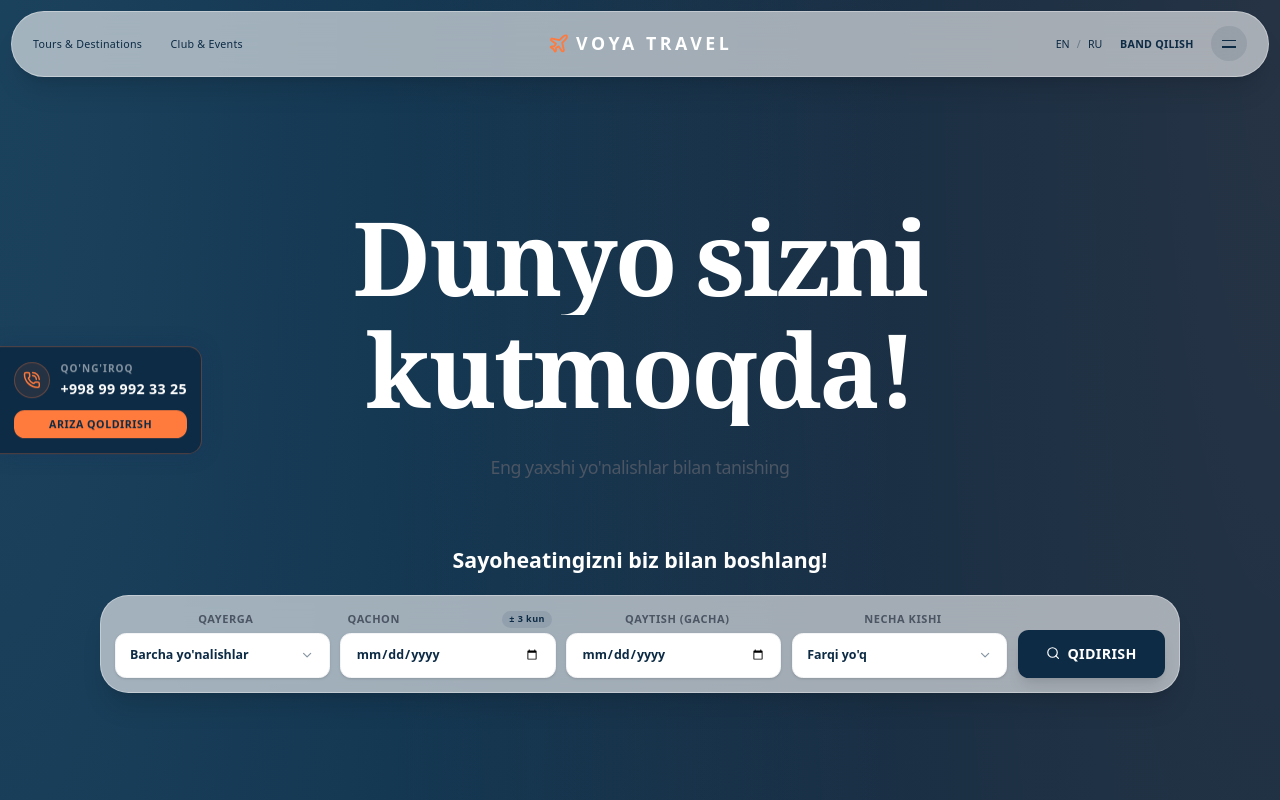
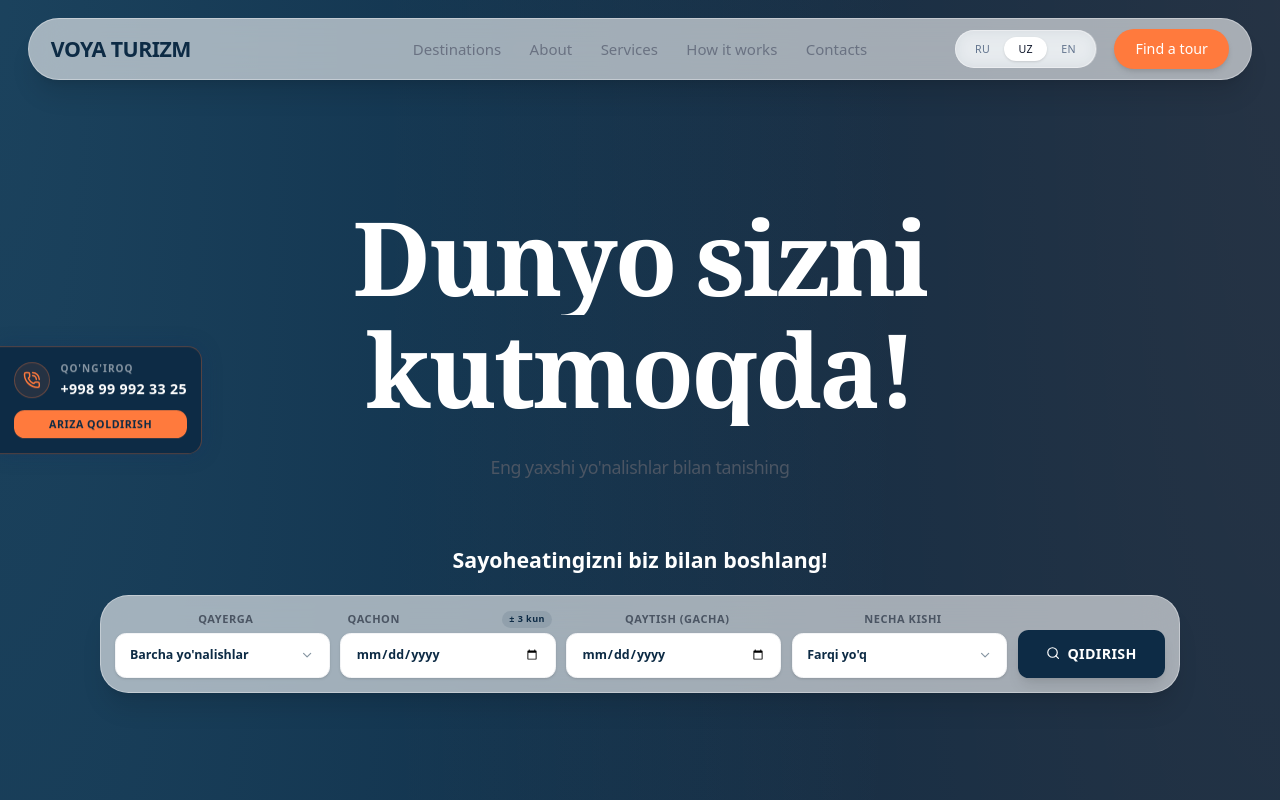
Before and after one commit to amirbek-o/voyatravel, a Next.js app: page / in a window 1280 px wide. Shown: the top 800 px of the page. Built offline with nearby package versions, Linux system fonts and the light colour scheme.

Commit message:
design: align global navigation header and triple language pills selector with brand specifications

```diff
--- a/src/components/Navbar.tsx
+++ b/src/components/Navbar.tsx
@@ -1,59 +1,75 @@
 "use client";
 
 import { useLanguage } from "@/context/LanguageContext";
-import { Plane } from "lucide-react";
 import { useState } from "react";
 import BookingModal from "./BookingModal";
 
 export default function Navbar() {
-  const { language, setLanguage, t } = useLanguage();
+  const { language, setLanguage } = useLanguage();
   const [isModalOpen, setIsModalOpen] = useState(false);
+
+  const navLinks = ["Destinations", "About", "Services", "How it works", "Contacts"];
 
   return (
     <>
-      <header className="fixed top-2 left-2 right-2 sm:top-3 sm:left-3 sm:right-3 z-50 flex items-center justify-between px-6 py-4 luxury-glass rounded-pill text-xs text-brand-deep">
-        {/* Left Nav */}
-        <nav className="hidden lg:flex flex-1 gap-8 font-medium tracking-wide">
-          <a href="#tours" className="hover:text-brand transition-colors">Tours & Destinations</a>
-          <a href="/legal" className="hover:text-brand transition-colors">Club & Events</a>
-        </nav>
+      <header className="fixed top-3 left-3 right-3 sm:top-5 sm:left-5 sm:right-5 xl:left-8 xl:right-8 z-50 flex items-center justify-between px-6 py-3 luxury-glass rounded-full border border-white/50">
 
-        {/* Center Brand */}
-        <div className="flex-1 flex justify-start lg:justify-center items-center">
-          <a href="/" className="flex items-center gap-2 text-xl font-bold uppercase tracking-[0.2em] text-white hover:text-brand transition-colors">
-            <Plane className="w-6 h-6 text-brand" />
-            <span>Voya Travel</span>
+        {/* 1. BRAND STRUCTURE (Far Left) */}
+        <div className="flex flex-1 items-center justify-start">
+          <a href="/" className="text-xl sm:text-2xl font-bold tracking-tight text-[#0D2B45] uppercase">
+            VOYA TURIZM
           </a>
         </div>
 
-        {/* Right Nav */}
-        <div className="flex-1 flex justify-end items-center gap-4 sm:gap-5">
-          <div className="flex items-center gap-2 font-medium">
-            <button
-              onClick={() => setLanguage("en")}
-              className={`hover:text-brand transition-colors ${language === 'en' ? 'text-brand font-bold' : ''}`}
+        {/* 1. NAVIGATION STRUCTURE (Center) */}
+        <nav className="hidden lg:flex flex-[2] justify-center items-center gap-8 font-medium text-[15px] text-gray-500">
+          {navLinks.map((item) => (
+            <a
+              key={item}
+              href={`#${item.toLowerCase().replace(/ /g, '-')}`}
+              className="hover:text-brand transition-colors duration-300"
             >
-              EN
-            </button>
-            <span className="text-brand-deep/40">/</span>
-            <button
-              onClick={() => setLanguage("ru")}
-              className={`hover:text-brand transition-colors ${language === 'ru' ? 'text-brand font-bold' : ''}`}
-            >
-              RU
-            </button>
+              {item}
+            </a>
+          ))}
+        </nav>
+
+        {/* Right Section: Language & CTA */}
+        <div className="flex flex-1 items-center justify-end gap-4 sm:gap-5">
+
+          {/* 2. TRIPLE LANGUAGE TOGGLE PILLS CONTROL PANEL (Center Right) */}
+          <div className="hidden sm:flex items-center bg-slate-100/60 backdrop-blur-sm rounded-full p-1.5 border border-white/40">
+            {['RU', 'UZ', 'EN'].map((langKey) => {
+              const langCode = langKey.toLowerCase() as "ru" | "uz" | "en";
+              const isActive = language === langCode;
+              return (
+                <button
+                  key={langKey}
+                  onClick={() => setLanguage(langCode)}
+                  className={`px-4 py-1.5 text-xs tracking-wide transition-all duration-300 rounded-full ${
+                    isActive
+                      ? 'bg-white shadow-sm text-slate-900 font-medium'
+                      : 'text-slate-500 font-medium hover:text-slate-800'
+                  }`}
+                >
+                  {langKey}
+                </button>
+              );
+            })}
           </div>
 
+          {/* 3. OPTIMIZED CALL-TO-ACTION BUTTON (Far Right) */}
           <button
             onClick={() => setIsModalOpen(true)}
-            className="hidden sm:block font-bold uppercase tracking-wide hover:text-brand transition-colors"
+            className="bg-brand text-white px-6 py-2.5 rounded-full text-base font-medium shadow-md hover:scale-105 hover:-translate-y-0.5 hover:shadow-brand/30 hover:shadow-lg transition-all duration-400 ease-[cubic-bezier(0.34,1.56,0.64,1)] active:scale-95 whitespace-nowrap"
           >
-            {t.tour.bookNow}
+            Find a tour
           </button>
 
-          <button className="flex flex-col justify-center items-center w-10 h-10 rounded-pill bg-brand-deep/10 hover:bg-brand-deep hover:text-white transition-all gap-[5px] group">
-            <span className="w-4 h-[1.5px] bg-brand-deep group-hover:bg-white transition-colors block"></span>
-            <span className="w-4 h-[1.5px] bg-brand-deep group-hover:bg-white transition-colors block"></span>
+          {/* Mobile Menu Toggle (Visible only on small screens) */}
+          <button className="lg:hidden flex flex-col justify-center items-center w-10 h-10 rounded-full bg-[#0D2B45]/5 hover:bg-[#0D2B45] hover:text-white transition-all gap-[5px] group shrink-0">
+            <span className="w-4 h-[1.5px] bg-[#0D2B45] group-hover:bg-white transition-colors block"></span>
+            <span className="w-4 h-[1.5px] bg-[#0D2B45] group-hover:bg-white transition-colors block"></span>
           </button>
         </div>
       </header>
```
